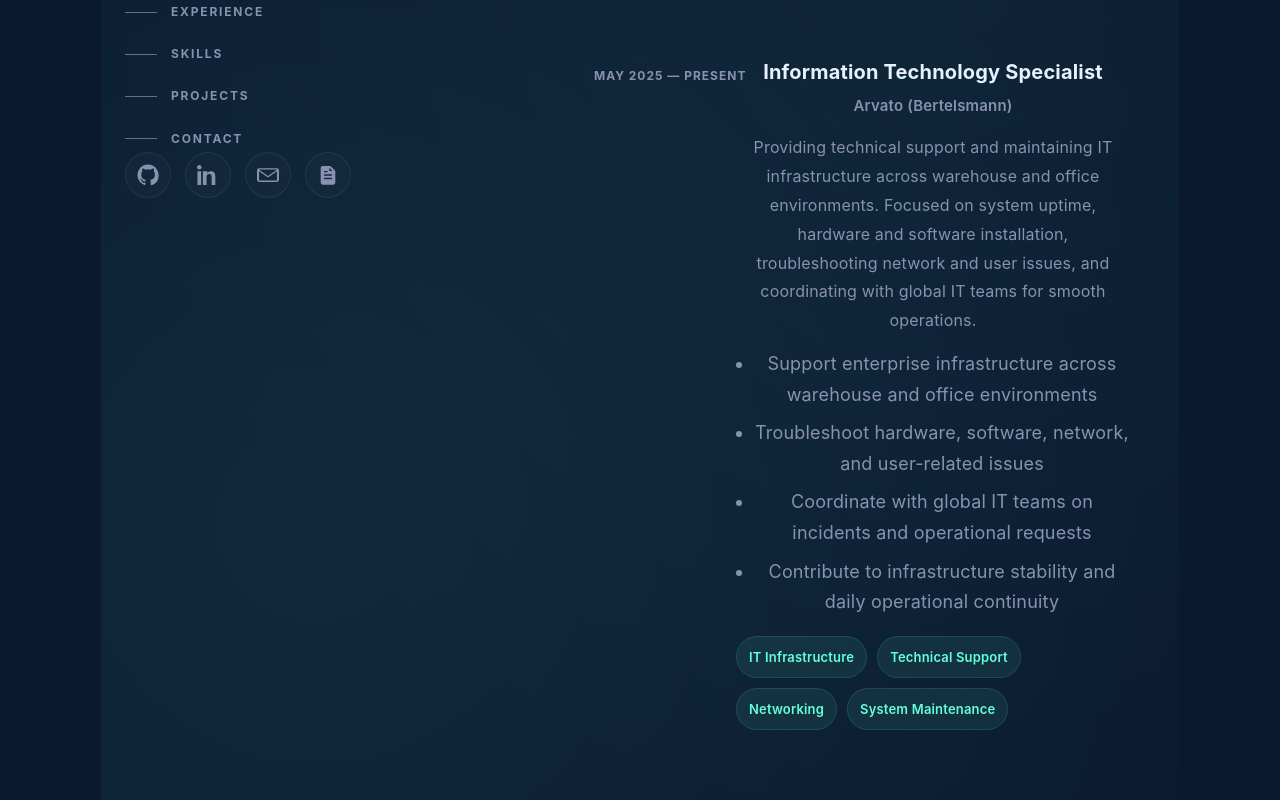
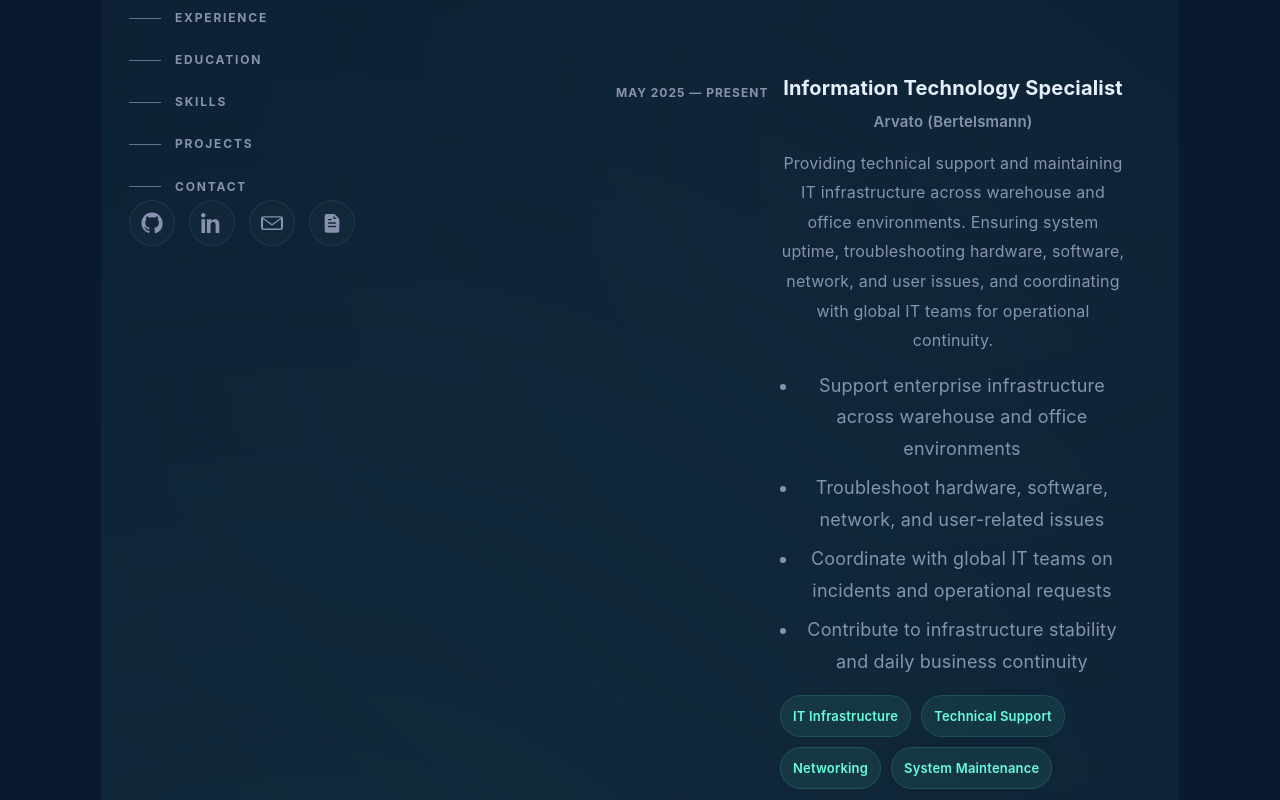
Before and after one commit to salihdemiir/Portfolio-Website, a React (Vite) app: page / in a window 1280 px wide. Shown: the part 560-1360 px from the top of the page. Built offline with nearby package versions, Linux system fonts and the light colour scheme.

Commit message:
website update

```diff
--- a/src/App.jsx
+++ b/src/App.jsx
@@ -32,7 +32,7 @@ function CVIcon() {
 
 function ArrowIcon() {
   return (
-    <svg viewBox="0 0 24 24" width="16" height="16" fill="none" stroke="currentColor" strokeWidth="2">
+    <svg viewBox="0 0 24 24" width="16" height="16" fill="none" stroke="currentColor" strokeWidth="2" aria-hidden="true">
       <path d="M7 17 17 7" />
       <path d="M8 7h9v9" />
     </svg>
@@ -46,12 +46,12 @@ function App() {
       title: "Information Technology Specialist",
       company: "Arvato (Bertelsmann)",
       description:
-        "Providing technical support and maintaining IT infrastructure across warehouse and office environments. Focused on system uptime, hardware and software installation, troubleshooting network and user issues, and coordinating with global IT teams for smooth operations.",
+        "Providing technical support and maintaining IT infrastructure across warehouse and office environments. Ensuring system uptime, troubleshooting hardware, software, network, and user issues, and coordinating with global IT teams for operational continuity.",
       highlights: [
         "Support enterprise infrastructure across warehouse and office environments",
         "Troubleshoot hardware, software, network, and user-related issues",
         "Coordinate with global IT teams on incidents and operational requests",
-        "Contribute to infrastructure stability and daily operational continuity",
+        "Contribute to infrastructure stability and daily business continuity",
       ],
       tech: ["IT Infrastructure", "Technical Support", "Networking", "System Maintenance"],
     },
@@ -64,7 +64,7 @@ function App() {
       highlights: [
         "Managed user account operations on Microsoft Entra ID (Azure AD)",
         "Resolved incidents and requests through the ServiceNow platform",
-        "Supported VPN connections via Check Point",
+        "Supported VPN connections through Check Point",
         "Provided support for Microsoft 365, Teams, Outlook, Office, Power BI, and Copilot",
       ],
       tech: ["Entra ID", "Azure AD", "ServiceNow", "Check Point VPN", "Microsoft 365"],
@@ -74,12 +74,12 @@ function App() {
       title: "IT Specialist",
       company: "Inditex",
       description:
-        "Provided comprehensive L2 IT support for nationwide retail operations across brands such as Zara, Bershka, Pull&Bear, Massimo Dutti, Zara Home, and Lefties. Gained hands-on experience in retail technology environments and fast-paced incident resolution.",
+        "Provided comprehensive L2 IT support for nationwide retail operations across brands such as Zara, Bershka, Pull&Bear, Massimo Dutti, Zara Home, Lefties, and others. Built strong experience in fast-paced retail technology environments.",
       highlights: [
         "Supported multiple nationwide retail brands under the Inditex group",
         "Handled L2 technical support in a large-scale retail environment",
         "Resolved user-facing and operational IT issues efficiently",
-        "Strengthened troubleshooting and support discipline in business-critical operations",
+        "Strengthened troubleshooting discipline in business-critical operations",
       ],
       tech: ["L2 Support", "Retail IT", "Troubleshooting", "End User Support"],
     },
@@ -88,13 +88,70 @@ function App() {
       title: "Android Developer Intern",
       company: "Mobven",
       description:
-        "Contributed to Android development workflows, supported the team on project tasks, and improved understanding of mobile application development in a professional software environment.",
+        "Contributed to Android development workflows, actively supported the Android team, and improved practical knowledge of mobile application development within a professional software environment.",
       highlights: [
         "Worked closely with the Android development team",
         "Contributed to project-based development processes",
-        "Improved mobile software development knowledge in a corporate environment",
+        "Improved understanding of mobile software development workflows",
       ],
       tech: ["Android", "Mobile Development", "Team Collaboration"],
+    },
+    {
+      period: "May 2022 — Apr 2023",
+      title: "Information Technology Intern",
+      company: "Diversey",
+      description:
+        "Worked as an IT Intern for one year in a global corporate environment. Participated in technical support processes, system management, network infrastructure, and user support services while developing problem-solving and corporate IT operations experience.",
+      highlights: [
+        "Supported technical help desk and day-to-day IT operations",
+        "Gained practical experience in system administration and network infrastructure",
+        "Contributed to problem solving across internal IT projects",
+        "Supported SAP-related business requirements and solution suggestions",
+      ],
+      tech: ["IT Support", "Network Infrastructure", "System Management", "SAP Exposure"],
+    },
+    {
+      period: "Nov 2021 — Jan 2022",
+      title: "React Native Developer Intern",
+      company: "Ranna Digital Works",
+      description:
+        "Worked on market and health tourism mobile application projects as a React Native intern. Participated in mobile development processes and improved knowledge in UI, performance optimization, and mobile product workflows.",
+      highlights: [
+        "Contributed to React Native based mobile application projects",
+        "Improved mobile UI and user experience understanding",
+        "Gained hands-on exposure to performance optimization basics",
+      ],
+      tech: ["React Native", "Mobile UI", "Performance", "App Development"],
+    },
+    {
+      period: "Sep 2016 — Jun 2017",
+      title: "IT Intern",
+      company: "Casper Türkiye",
+      description:
+        "Completed a long-term IT internship focused on hardware and software testing, motherboard repair, computer setup, and mobile device installation. Built a strong technical foundation in hands-on troubleshooting and device support.",
+      highlights: [
+        "Supported hardware and software testing operations",
+        "Worked on computer installation and device setup processes",
+        "Gained hands-on experience in technical support workflows",
+        "Strengthened practical troubleshooting and problem-solving skills",
+      ],
+      tech: ["Hardware", "Software Testing", "Technical Support", "Troubleshooting"],
+    },
+  ];
+
+  const education = [
+    {
+      period: "Sep 2020 — Jul 2024",
+      title: "Bachelor's Degree, Software Engineering",
+      company: "Doğuş University",
+      description:
+        "Completed a full-scholarship Software Engineering degree program. Built a strong academic foundation in software development, algorithms, data structures, networking, and technical problem solving.",
+      highlights: [
+        "Graduated from Software Engineering with a full scholarship",
+        "Developed a strong foundation in software and systems thinking",
+        "Participated in communities such as Mühendis Beyinler Kulübü and GDG on Campus Doğuş University",
+      ],
+      tech: ["Software Engineering", "Algorithms", "Data Structures", "Networking"],
     },
   ];
 
@@ -111,20 +168,22 @@ function App() {
     "User & Access Management",
     "Endpoint Support",
     "Technical Documentation",
+    "Hardware & Software Support",
+    "System Administration",
   ];
 
   const projects = [
     {
       title: "Personal Portfolio Website",
       description:
-        "Designed and developed a modern portfolio website to present my IT background, experience, and long-term transition into systems and cybersecurity roles.",
+        "Designed and developed a modern portfolio website to present my IT background, enterprise support experience, and long-term transition into systems and cybersecurity roles.",
       tags: ["React", "Vite", "Responsive UI", "Portfolio"],
       link: "https://www.demirsalih.com.tr/",
     },
     {
-      title: "IT Operations & Support Focus",
+      title: "Professional IT Profile",
       description:
-        "A professional profile built around enterprise IT support, infrastructure operations, identity management, and troubleshooting in corporate environments.",
+        "A professional profile built around enterprise IT support, infrastructure operations, identity management, troubleshooting, and career growth in systems engineering.",
       tags: ["IT Support", "Infrastructure", "Systems", "Operations"],
       link: "https://www.linkedin.com/in/salih-demiir/",
     },
@@ -136,7 +195,7 @@ function App() {
         :root {
           --bg: #0a192f;
           --bg-soft: #112240;
-          --bg-card: rgba(17, 34, 64, 0.55);
+          --bg-card: rgba(17, 34, 64, 0.52);
           --line: rgba(148, 163, 184, 0.12);
           --text: #ccd6f6;
           --muted: #8892b0;
@@ -170,19 +229,19 @@ function App() {
         .app {
           min-height: 100vh;
           background:
-            radial-gradient(circle at 20% 20%, rgba(100, 255, 218, 0.07), transparent 22%),
-            radial-gradient(circle at 80% 10%, rgba(100, 255, 218, 0.04), transparent 18%),
+            radial-gradient(circle at 18% 20%, rgba(100, 255, 218, 0.07), transparent 22%),
+            radial-gradient(circle at 82% 8%, rgba(100, 255, 218, 0.04), transparent 18%),
             var(--bg);
         }
 
         .container {
           width: 100%;
-          max-width: 1180px;
+          max-width: 1240px;
           margin: 0 auto;
-          padding: 0 24px;
+          padding: 0 28px;
           display: grid;
-          grid-template-columns: minmax(300px, 380px) minmax(0, 1fr);
-          gap: 64px;
+          grid-template-columns: minmax(300px, 390px) minmax(0, 1fr);
+          gap: 72px;
         }
 
         .sidebar {
@@ -206,7 +265,7 @@ function App() {
         .intro h2 {
           margin: 18px 0 0;
           color: var(--white);
-          font-size: clamp(20px, 2.3vw, 26px);
+          font-size: clamp(20px, 2.4vw, 26px);
           line-height: 1.35;
           font-weight: 700;
         }
@@ -216,7 +275,7 @@ function App() {
           max-width: 32ch;
           color: var(--muted);
           font-size: 17px;
-          line-height: 1.8;
+          line-height: 1.85;
         }
 
         .nav {
@@ -305,10 +364,10 @@ function App() {
         }
 
         .about p {
-          margin: 0 0 18px;
+          margin: 0 0 20px;
           color: var(--muted);
           font-size: 17px;
-          line-height: 1.9;
+          line-height: 1.95;
         }
 
         .about strong {
@@ -316,10 +375,11 @@ function App() {
           font-weight: 700;
         }
 
-        .card {
+        .card,
+        .project-card {
           display: grid;
-          grid-template-columns: 120px minmax(0, 1fr);
-          gap: 22px;
+          grid-template-columns: 140px minmax(0, 1fr);
+          gap: 24px;
           padding: 24px;
           margin-bottom: 18px;
           border-radius: 18px;
@@ -328,14 +388,15 @@ function App() {
           transition: background 0.25s ease, border-color 0.25s ease, transform 0.25s ease;
         }
 
-        .card:hover {
+        .card:hover,
+        .project-card:hover {
           background: var(--bg-card);
           border-color: rgba(100, 255, 218, 0.12);
           transform: translateY(-2px);
         }
 
         .period {
-          padding-top: 5px;
+          padding-top: 6px;
           color: var(--muted);
           font-size: 12px;
           font-weight: 700;
@@ -344,7 +405,8 @@ function App() {
           white-space: nowrap;
         }
 
-        .card h3 {
+        .card h3,
+        .project-card h3 {
           margin: 0;
           color: var(--white);
           font-size: 20px;
@@ -352,18 +414,20 @@ function App() {
           font-weight: 700;
         }
 
-        .card h4 {
+        .card h4,
+        .project-card h4 {
           margin: 6px 0 0;
           color: var(--muted);
           font-size: 15px;
           font-weight: 600;
         }
 
-        .card p {
+        .card p,
+        .project-card p {
           margin: 14px 0 0;
           color: var(--muted);
           font-size: 16px;
-          line-height: 1.8;
+          line-height: 1.85;
         }
 
         .highlights {
@@ -374,7 +438,7 @@ function App() {
 
         .highlights li {
           margin-bottom: 8px;
-          line-height: 1.7;
+          line-height: 1.75;
           color: var(--muted);
         }
 
@@ -416,23 +480,6 @@ function App() {
         .skill:hover {
           transform: translateY(-2px);
           border-color: rgba(100, 255, 218, 0.16);
-        }
-
-        .project-card {
-          display: grid;
-          grid-template-columns: 120px minmax(0, 1fr);
-          gap: 22px;
-          padding: 24px;
-          margin-bottom: 18px;
-          border-radius: 18px;
-          border: 1px solid transparent;
-          transition: background 0.25s ease, border-color 0.25s ease, transform 0.25s ease;
-        }
-
-        .project-card:hover {
-          background: var(--bg-card);
-          border-color: rgba(100, 255, 218, 0.12);
-          transform: translateY(-2px);
         }
 
         .project-link {
@@ -508,7 +555,7 @@ function App() {
           .container {
             grid-template-columns: 1fr;
             gap: 0;
-            max-width: 760px;
+            max-width: 780px;
           }
 
           .sidebar {
@@ -536,7 +583,7 @@ function App() {
           }
         }
 
-        @media (max-width: 680px) {
+        @media (max-width: 700px) {
           .container {
             padding: 0 18px;
           }
@@ -586,6 +633,7 @@ function App() {
               <nav className="nav">
                 <a href="#about">About</a>
                 <a href="#experience">Experience</a>
+                <a href="#education">Education</a>
                 <a href="#skills">Skills</a>
                 <a href="#projects">Projects</a>
                 <a href="#contact">Contact</a>
@@ -661,6 +709,36 @@ function App() {
               <h3 className="section-label">Experience</h3>
 
               {experiences.map((item, index) => (
+                <article className="card" key={index}>
+                  <div className="period">{item.period}</div>
+
+                  <div>
+                    <h3>{item.title}</h3>
+                    <h4>{item.company}</h4>
+                    <p>{item.description}</p>
+
+                    <ul className="highlights">
+                      {item.highlights.map((point, i) => (
+                        <li key={i}>{point}</li>
+                      ))}
+                    </ul>
+
+                    <div className="tags">
+                      {item.tech.map((tag, i) => (
+                        <span className="tag" key={i}>
+                          {tag}
+                        </span>
+                      ))}
+                    </div>
+                  </div>
+                </article>
+              ))}
+            </section>
+
+            <section id="education" className="section">
+              <h3 className="section-label">Education</h3>
+
+              {education.map((item, index) => (
                 <article className="card" key={index}>
                   <div className="period">{item.period}</div>
 
```
